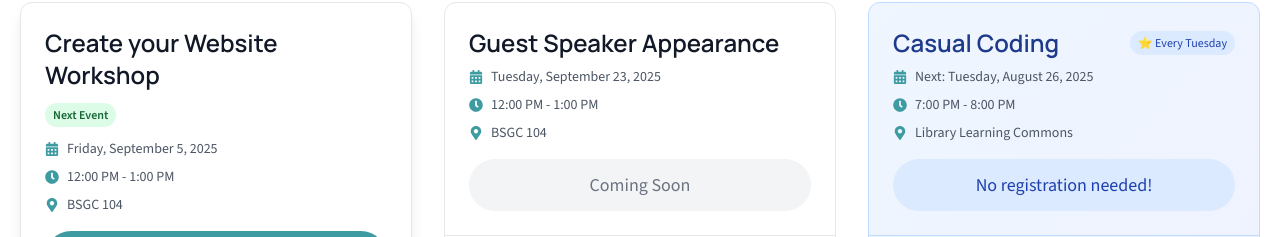
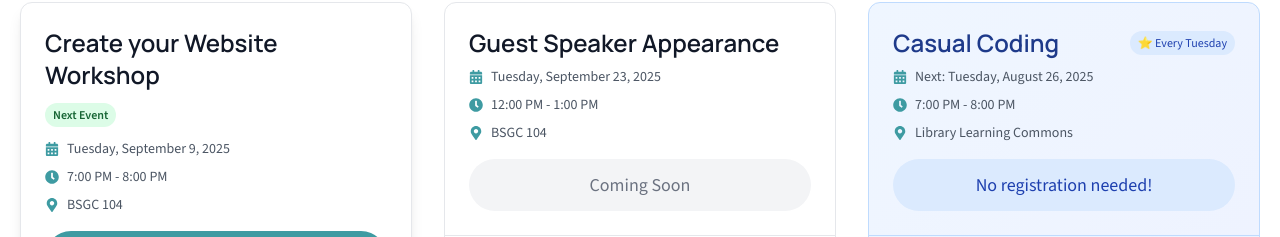
Before and after one commit to mrmorgan-i/newmancodingclub, a Next.js app: page / in a window 1280 px wide. Shown: the part 4509-4746 px from the top of the page. Built offline with nearby package versions, Linux system fonts and the light colour scheme; no server answers.

Commit message:
Change event date and time for workshop

```diff
--- a/src/data/events.ts
+++ b/src/data/events.ts
@@ -17,8 +17,8 @@ export const events: IEvent[] = [
     },
     {
         title: "Create your Website Workshop",
-        date: "2025-09-05",
-        time: "12:00 PM - 1:00 PM",
+        date: "2025-09-09",
+        time: "7:00 PM - 8:00 PM",
         location: "BSGC 104",
         description: "Learn how to create a website using Next.js.",
         tags: ["Next.js", "Beginner", "Programming"],
```
